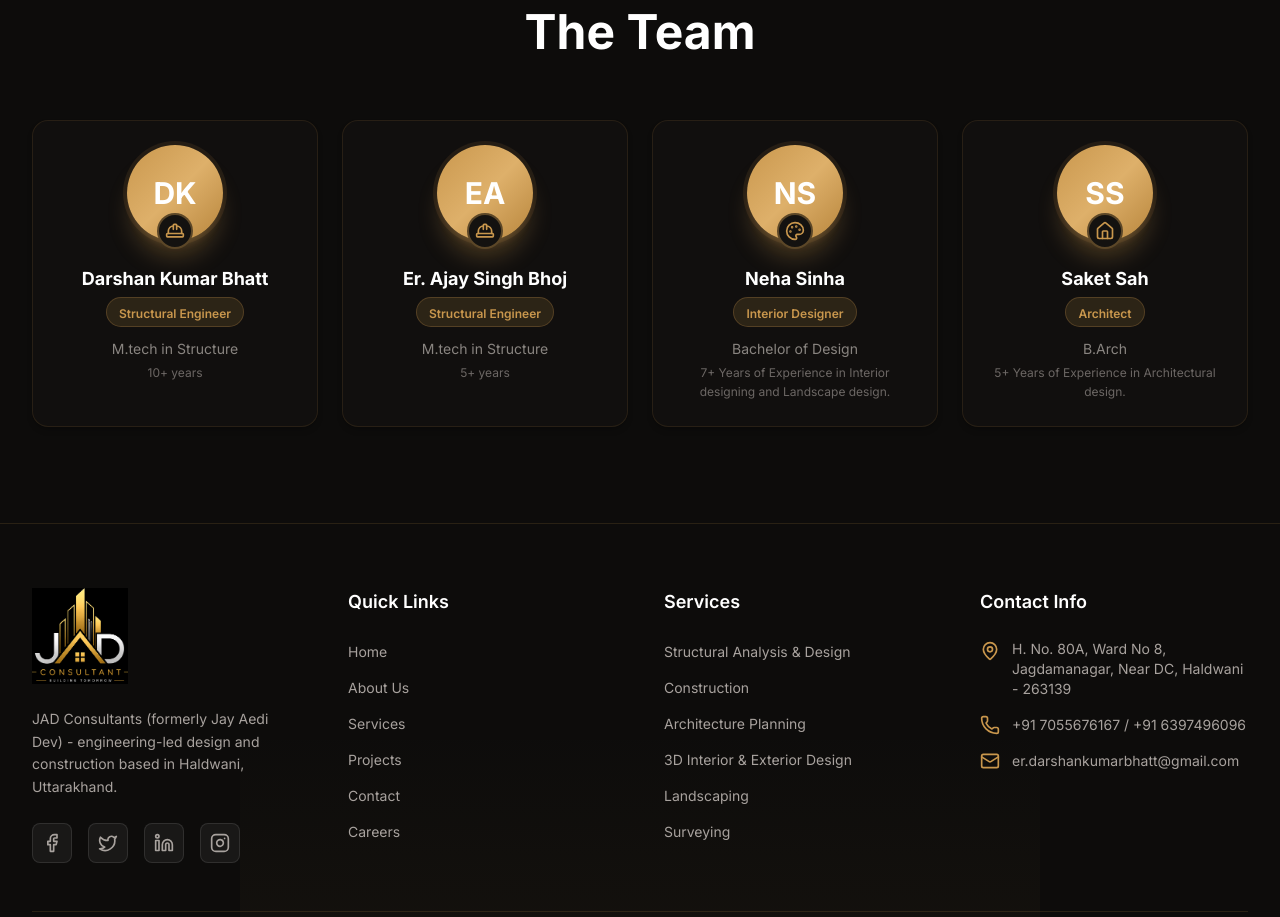
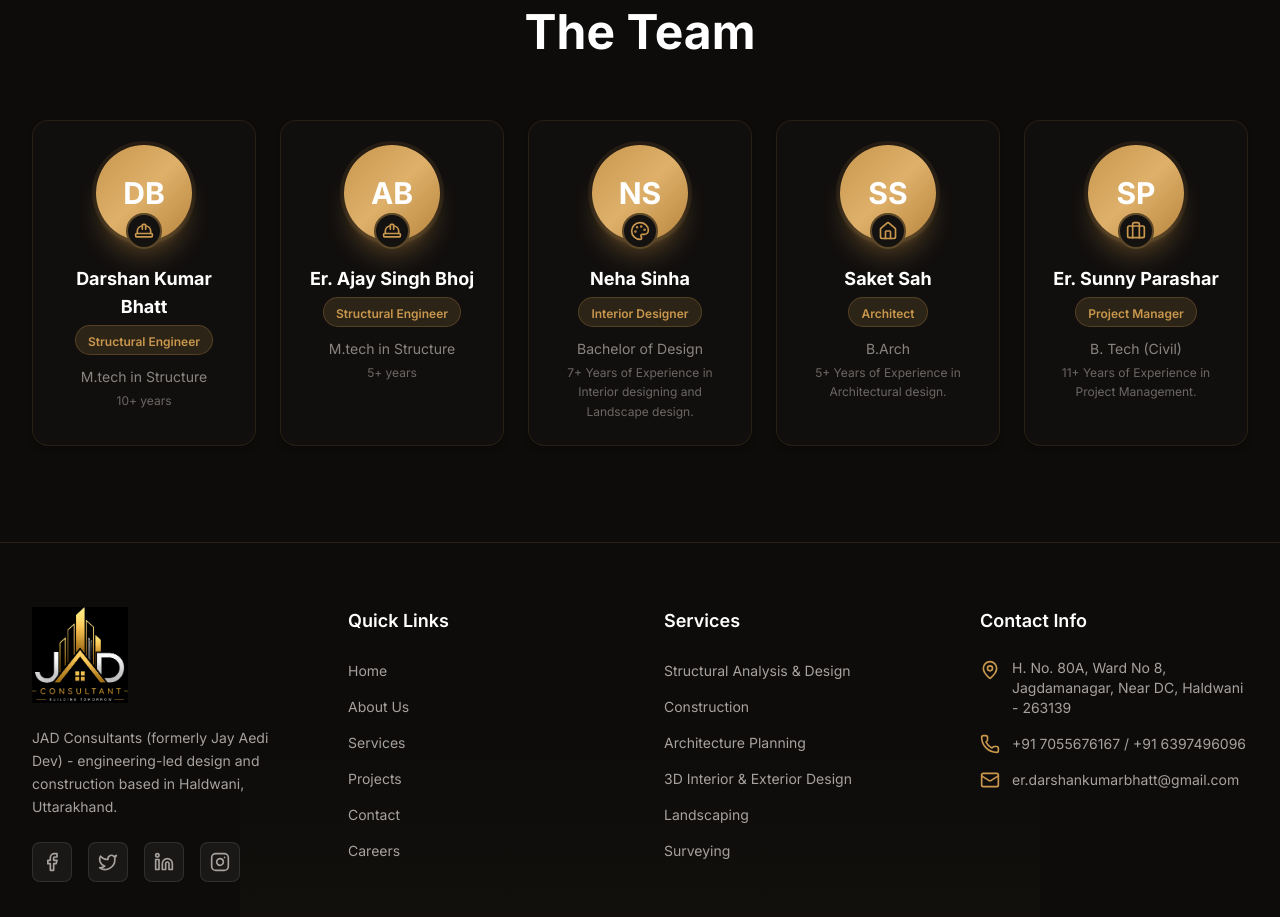
Before and after one commit to yogii2356/jad-construction, a React (Vite) app: page /about in a window 1280 px wide. Shown: the part 3500-4417 px from the top of the page. Built offline with nearby package versions, Linux system fonts and the light colour scheme; a web font is replaced by a local one.

Commit message:
add new team member

```diff
--- a/src/app/data/aboutData.ts
+++ b/src/app/data/aboutData.ts
@@ -41,6 +41,12 @@ export const team = [
     experience: '5+ Years of Experience in Architectural design.',
     role: 'Architect',
   },
+  {
+    name: 'Er. Sunny Parashar',
+    education: 'B. Tech (Civil)',
+    experience: '11+ Years of Experience in Project Management.',
+    role: 'Project Manager',
+  },
 ];
 
 export const timeline = [
--- a/src/app/pages/About.tsx
+++ b/src/app/pages/About.tsx
@@ -1,5 +1,5 @@
 import { motion } from 'motion/react';
-import { Award, Users, Building2, Shield, Target, Zap, CheckCircle2, TrendingUp, HardHat, Ruler, Palette, Home } from 'lucide-react';
+import { Award, Users, Building2, Shield, Target, Zap, CheckCircle2, TrendingUp, HardHat, Ruler, Palette, Home, Briefcase } from 'lucide-react';
 import { ImageWithFallback } from '../components/figma/ImageWithFallback';
 import { aboutDescription, coreDisciplines, approachText, visionText, team, timeline, certifications } from '../data/aboutData';
 
@@ -204,14 +204,19 @@ export function About() {
             </p> */}
           </motion.div>
 
-          <div className="grid grid-cols-1 sm:grid-cols-2 lg:grid-cols-4 gap-6">
+          <div className="grid grid-cols-1 sm:grid-cols-2 lg:grid-cols-3 xl:grid-cols-5 gap-6">
             {team.map((member, index) => {
               const roleIcons: Record<string, React.ReactNode> = {
                 'Structural Engineer': <HardHat className="w-8 h-8 text-white" />,
                 'Interior Designer': <Palette className="w-8 h-8 text-white" />,
                 'Architect': <Home className="w-8 h-8 text-white" />,
+                'Project Manager': <Briefcase className="w-8 h-8 text-white" />,
               };
-              const initials = member.name.split(' ').map((n: string) => n[0]).join('').slice(0, 2);
+              const cleanName = member.name.replace(/^Er\.?\s+/i, '');
+              const nameParts = cleanName.trim().split(/\s+/);
+              const initials = nameParts.length >= 2
+                ? `${nameParts[0][0]}${nameParts[nameParts.length - 1][0]}`.toUpperCase()
+                : cleanName.slice(0, 2).toUpperCase();
               return (
                 <motion.div
                   key={member.name}
@@ -219,11 +224,13 @@ export function About() {
                   whileInView={{ opacity: 1, y: 0 }}
                   viewport={{ once: true }}
                   transition={{ delay: index * 0.12 }}
-                  className="group relative bg-[#141210]/70 backdrop-blur-sm border border-[#C9974D]/12 rounded-2xl p-6 hover:border-[#C9974D]/50 hover:-translate-y-2 shadow-md shadow-black/20 hover:shadow-2xl hover:shadow-[#C9974D]/10 transition-all duration-400 cursor-default overflow-hidden"
+                  className="group relative bg-[#141210]/70 backdrop-blur-sm border border-[#C9974D]/12 rounded-2xl p-6 hover:border-[#C9974D]/50 hover:-translate-y-2 shadow-md shadow-black/20 hover:shadow-2xl hover:shadow-[#C9974D]/10 transition-all duration-400 cursor-default overflow-hidden flex flex-col justify-between"
                 >
                   {/* Subtle background glow on hover */}
                   <div className="absolute inset-0 bg-gradient-to-br from-[#C9974D]/0 to-[#C9974D]/0 group-hover:from-[#C9974D]/5 group-hover:to-transparent rounded-2xl transition-all duration-500 pointer-events-none" />
 
+                  {/* Top content */}
+                  <div>
                     {/* Avatar */}
                     <div className="relative mb-6">
                       <div className="w-24 h-24 mx-auto rounded-full bg-gradient-to-br from-[#C9974D] via-[#DEB06A] to-[#B8863C] flex items-center justify-center shadow-xl shadow-[#C9974D]/30 group-hover:shadow-[#C9974D]/50 transition-all duration-300 ring-4 ring-[#C9974D]/10 group-hover:ring-[#C9974D]/30">
@@ -231,10 +238,11 @@ export function About() {
                       </div>
                       {/* Role icon badge */}
                       <div className="absolute -bottom-2 left-1/2 -translate-x-1/2 w-9 h-9 bg-[#141210] border-2 border-[#C9974D]/40 rounded-full flex items-center justify-center group-hover:border-[#C9974D]/80 transition-all duration-300">
-                      <div className="w-5 h-5 text-[#C9974D]">
+                        <div className="w-5 h-5 text-[#C9974D] flex items-center justify-center">
                           {member.role === 'Structural Engineer' && <HardHat className="w-5 h-5" />}
                           {member.role === 'Interior Designer' && <Palette className="w-5 h-5" />}
                           {member.role === 'Architect' && <Home className="w-5 h-5" />}
+                          {member.role === 'Project Manager' && <Briefcase className="w-5 h-5" />}
                         </div>
                       </div>
                     </div>
@@ -247,6 +255,7 @@ export function About() {
                       </div>
                       <p className="font-['Inter'] text-[#A8A29E]/80 text-sm mb-1">{member.education}</p>
                       <p className="font-['Inter'] text-[#A8A29E]/60 text-xs leading-relaxed">{member.experience}</p>
+                    </div>
                   </div>
 
                   {/* Animated bottom border on hover */}
```
Lines whose indentation alone changed are shown as unchanged.
